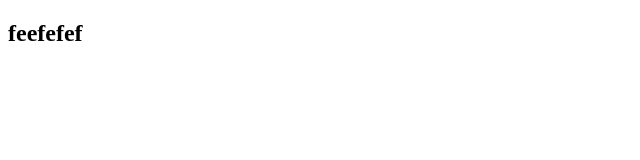
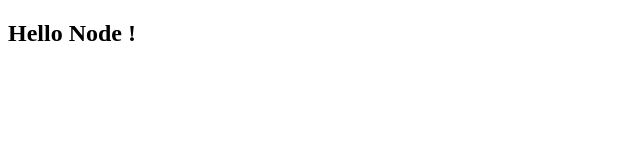
Before and after one commit to Joanna218/test, a website: page index.html in a window 1280 px wide. Shown: the full height of the page, 0-640 px from the left. Drawn offline with Linux system fonts and the light colour scheme.

Commit message:
up_node_0310

```diff
--- a/index.html
+++ b/index.html
@@ -5,6 +5,6 @@
 	<title>Document</title>
 </head>
 <body>
-	<h2>feefefef</h2>
+	<h2>Hello Node !</h2>
 </body>
 </html>
--- /dev/null
+++ b/main.ts
@@ -0,0 +1,2 @@
+const aa: string = "Hello";
+console.log(aa);
```
Also changed, not shown: package.json (added, +24 -0 lines), aa.html (deleted), 1 other file.
